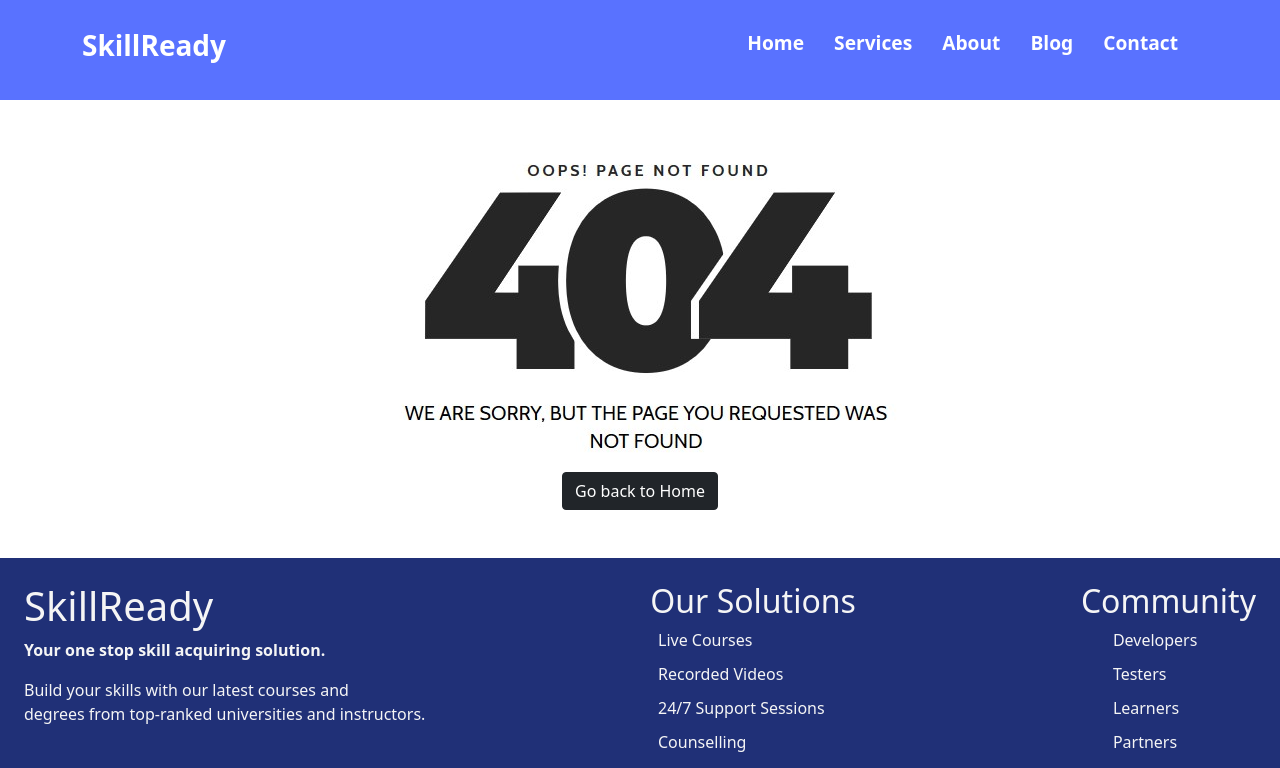
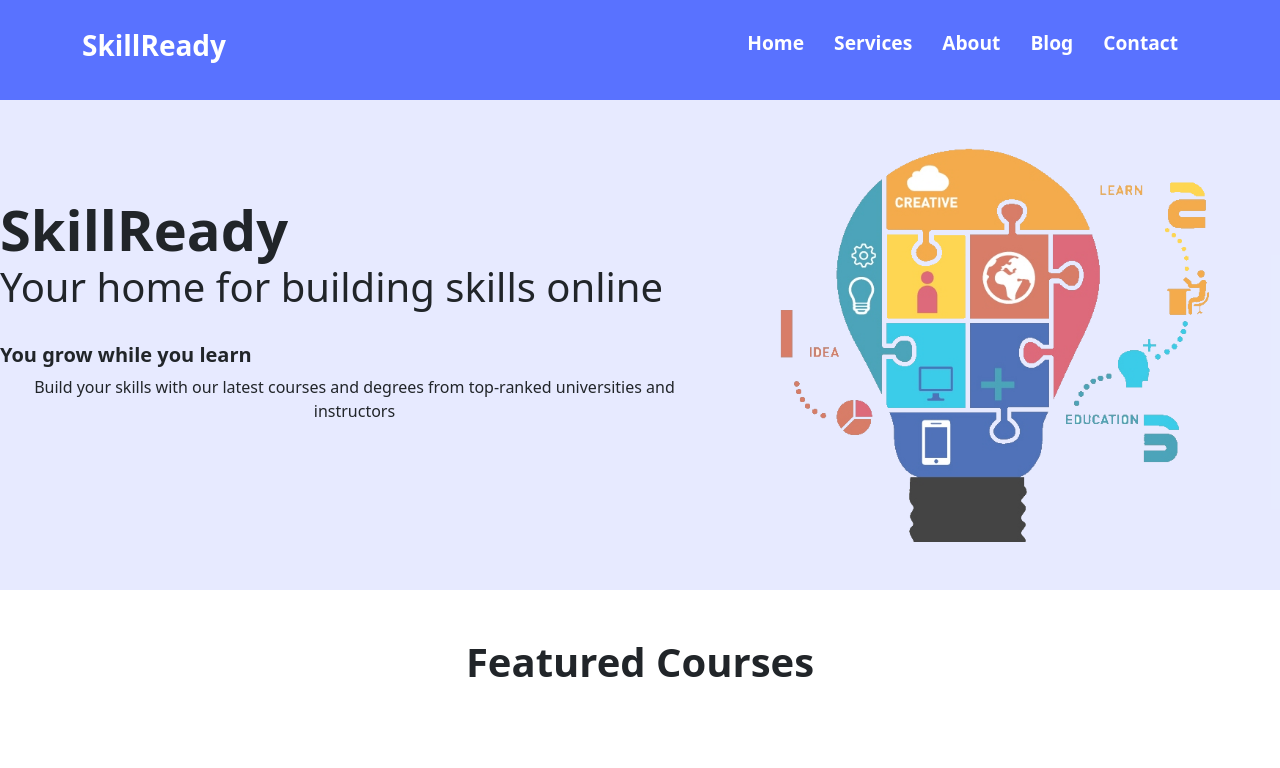
Before and after one commit to IshtiaqAhmed001/skillready-learning-platform, a React (Create React App) app: page / in a window 1280 px wide. Shown: the top 768 px of the page. Built offline with nearby package versions, Linux system fonts and the light colour scheme.

Commit message:
edited home route

```diff
--- a/src/App.js
+++ b/src/App.js
@@ -19,6 +19,9 @@ function App() {
         <Header></Header>
         <Switch>
           <Route path="/home">
+            <Home></Home>
+          </Route>
+          <Route exact path="/">
             <Home></Home>
           </Route>
           <Route path="/services">
```
